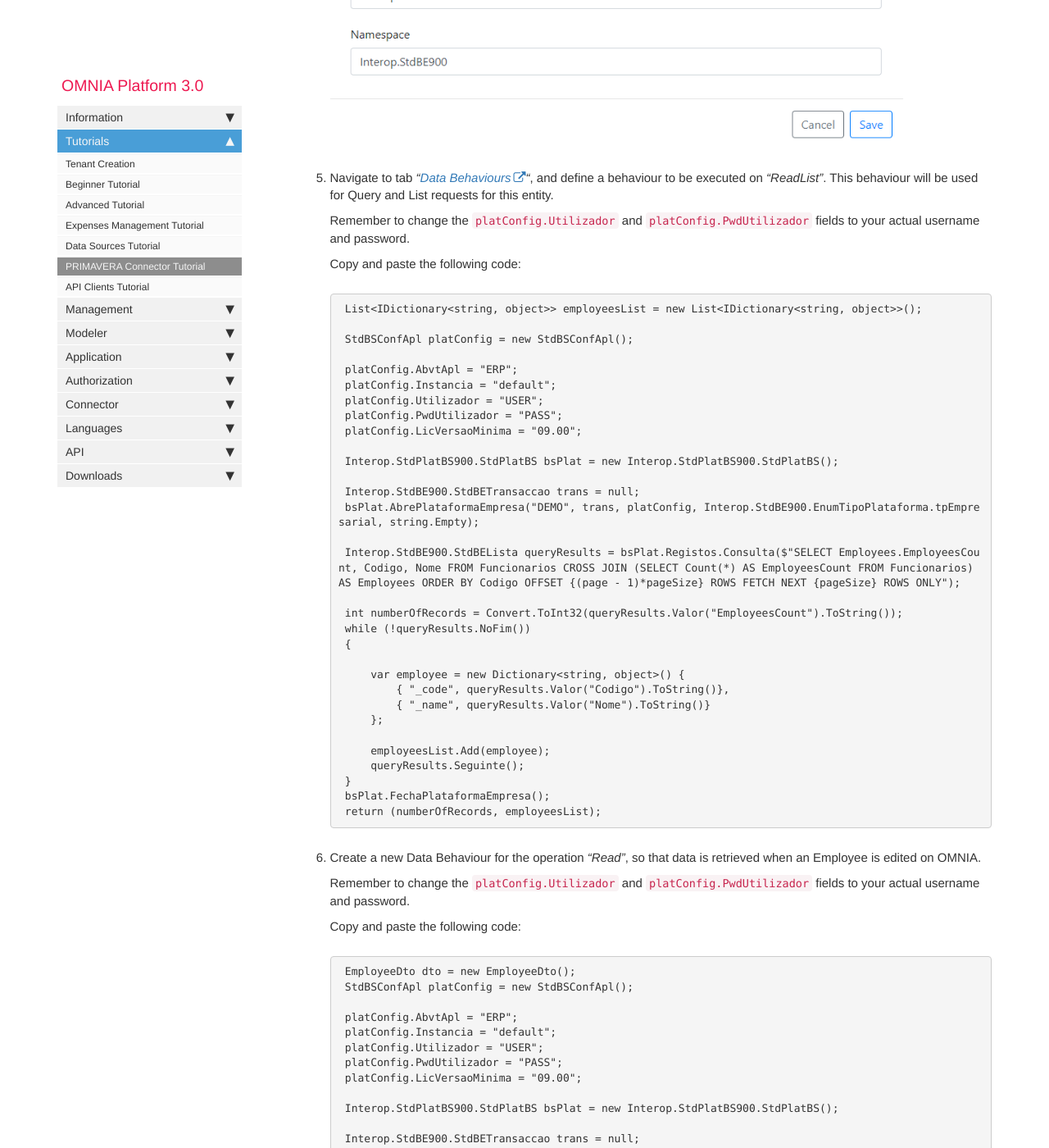
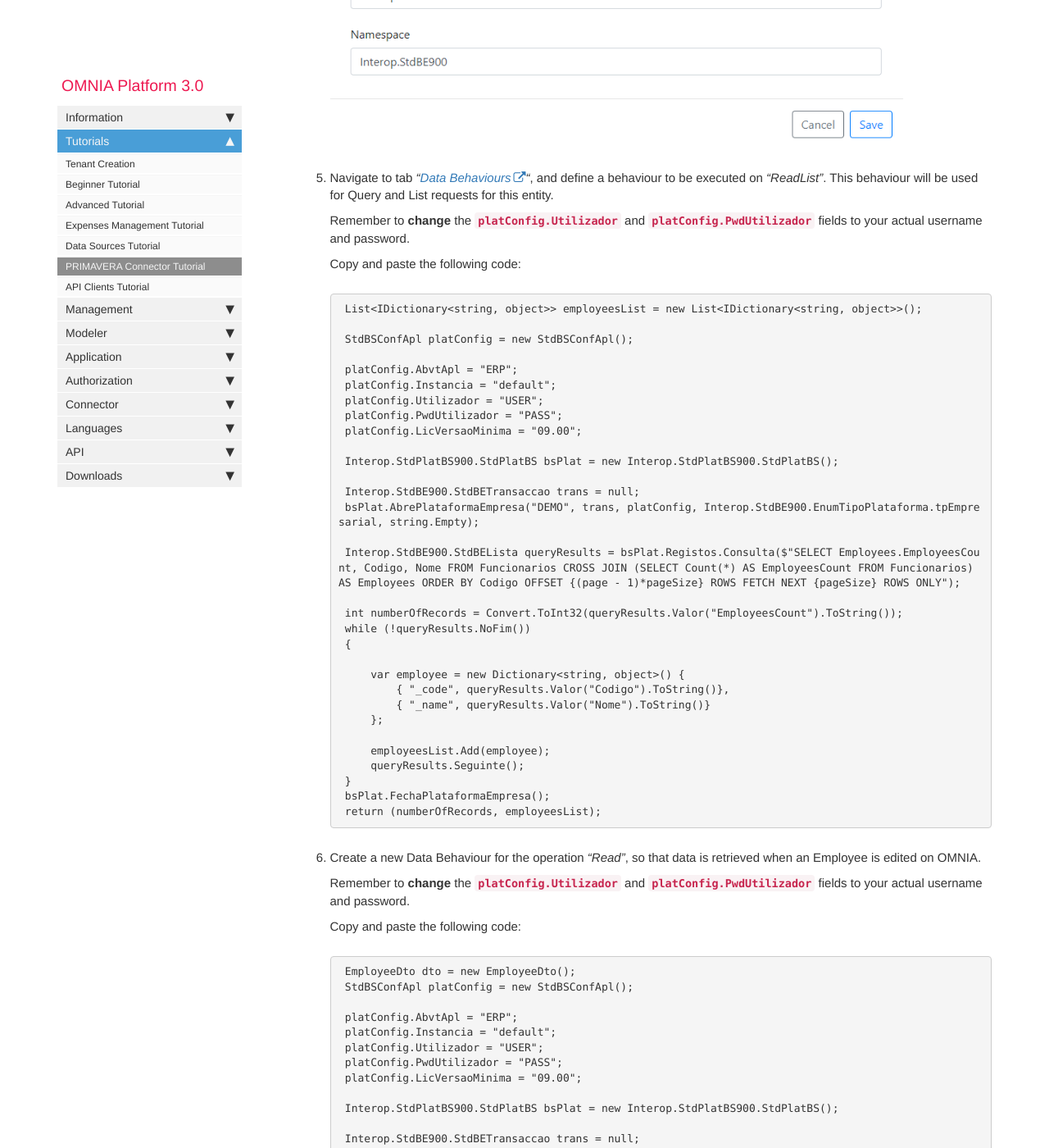
Before and after one commit to daniel8lopes/omnia3, a Jekyll site: the page built from docs/pages/omnia3/Tutorials/omnia3_primaveraconnectortutorial.md, in a window 1280 px wide and 1400 px high, scrolled down 2941 px. Shown: the whole window at 82% size. Built offline with Jekyll 4.4.1, drawn with Linux system fonts in a browser that asks for light colours; nearby versions of some CDN libraries; comment, search, counter and statistics services are not loaded; some of the changed text lies outside the part shown.

Commit message:
Add bolds

````diff
--- a/docs/pages/omnia3/Tutorials/omnia3_primaveraconnectortutorial.md
+++ b/docs/pages/omnia3/Tutorials/omnia3_primaveraconnectortutorial.md
@@ -63,7 +63,7 @@ This tutorial also requires an access to [Primavera ERP](https://pt.primaverabss
 
 5. Navigate to tab *"[Data Behaviours](https://docs.numbersbelieve.com/omnia3_modeler_datasources.html)"*, and define a behaviour to be executed on *"ReadList"*. This behaviour will be used for Query and List requests for this entity.
 
-    Remember to change the ```platConfig.Utilizador``` and ```platConfig.PwdUtilizador``` fields to your actual username and password.
+    Remember to **change** the **```platConfig.Utilizador```** and **```platConfig.PwdUtilizador```** fields to your actual username and password.
 
     Copy and paste the following code:
     ```C#
@@ -102,7 +102,7 @@ This tutorial also requires an access to [Primavera ERP](https://pt.primaverabss
 
 6. Create a new Data Behaviour for the operation *"Read"*, so that data is retrieved when an Employee is edited on OMNIA.
 
-    Remember to change the ```platConfig.Utilizador``` and ```platConfig.PwdUtilizador``` fields to your actual username and password.
+    Remember to **change** the **```platConfig.Utilizador```** and **```platConfig.PwdUtilizador```** fields to your actual username and password.
 
     Copy and paste the following code:
 
@@ -140,7 +140,7 @@ This tutorial also requires an access to [Primavera ERP](https://pt.primaverabss
 
 7. On *"Data Behaviours"* of Agent Employee, define a behaviour, to be executed on *"Update"* (when an Employee is updated on OMNIA).
 
-    Remember to change the ```"USER"``` and ```"PASS"``` fields to your actual username and password.
+    Remember to **change** the **```"USER"```** and **```"PASS"```** fields to your actual username and password.
 
     Copy and paste the following code:
 
````
